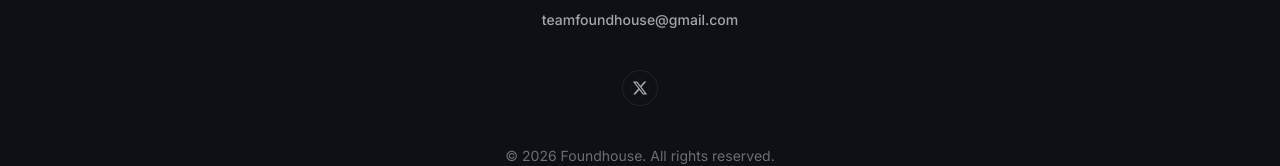
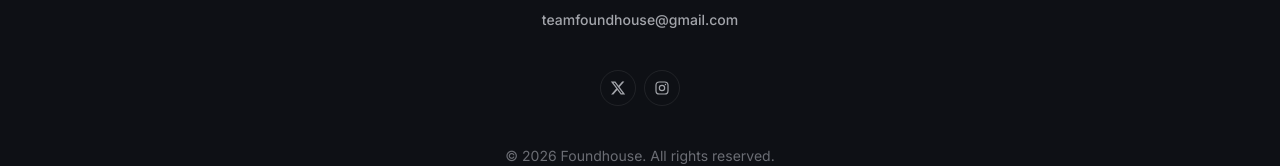
Before and after one commit to foundhouse-tech/Foundhouse-, a Next.js app: page / in a window 1280 px wide. Shown: the part 4888-5054 px from the top of the page. Built offline with nearby package versions, Linux system fonts and the light colour scheme.

Commit message:
Add Instagram link to footer social icons

```diff
--- a/src/app/page.tsx
+++ b/src/app/page.tsx
@@ -17,7 +17,7 @@ import {
   Layers,
   Handshake,
 } from "lucide-react";
-import { Button, XIcon } from "@/components";
+import { Button, XIcon, InstagramIcon } from "@/components";
 
 const navLinks = [
   { label: "Services", href: "#services" },
@@ -385,7 +385,10 @@ export default function Home() {
           </a>
 
           <div className="flex items-center gap-2">
-            {[{ label: "X", href: "https://x.com/foundhouseteam", icon: XIcon }].map(({ label, href, icon: Icon }) => (
+            {[
+              { label: "X", href: "https://x.com/foundhouseteam", icon: XIcon },
+              { label: "Instagram", href: "https://instagram.com/teamfoundhouse", icon: InstagramIcon },
+            ].map(({ label, href, icon: Icon }) => (
               <a
                 key={label}
                 href={href}
--- a/src/components.tsx
+++ b/src/components.tsx
@@ -37,3 +37,13 @@ export function XIcon({ className }: { className?: string }) {
     </svg>
   );
 }
+
+export function InstagramIcon({ className }: { className?: string }) {
+  return (
+    <svg viewBox="0 0 24 24" fill="none" stroke="currentColor" strokeWidth="1.8" className={className} aria-hidden>
+      <rect x="3" y="3" width="18" height="18" rx="5" />
+      <circle cx="12" cy="12" r="4" />
+      <circle cx="17.2" cy="6.8" r="1.1" fill="currentColor" stroke="none" />
+    </svg>
+  );
+}
```
